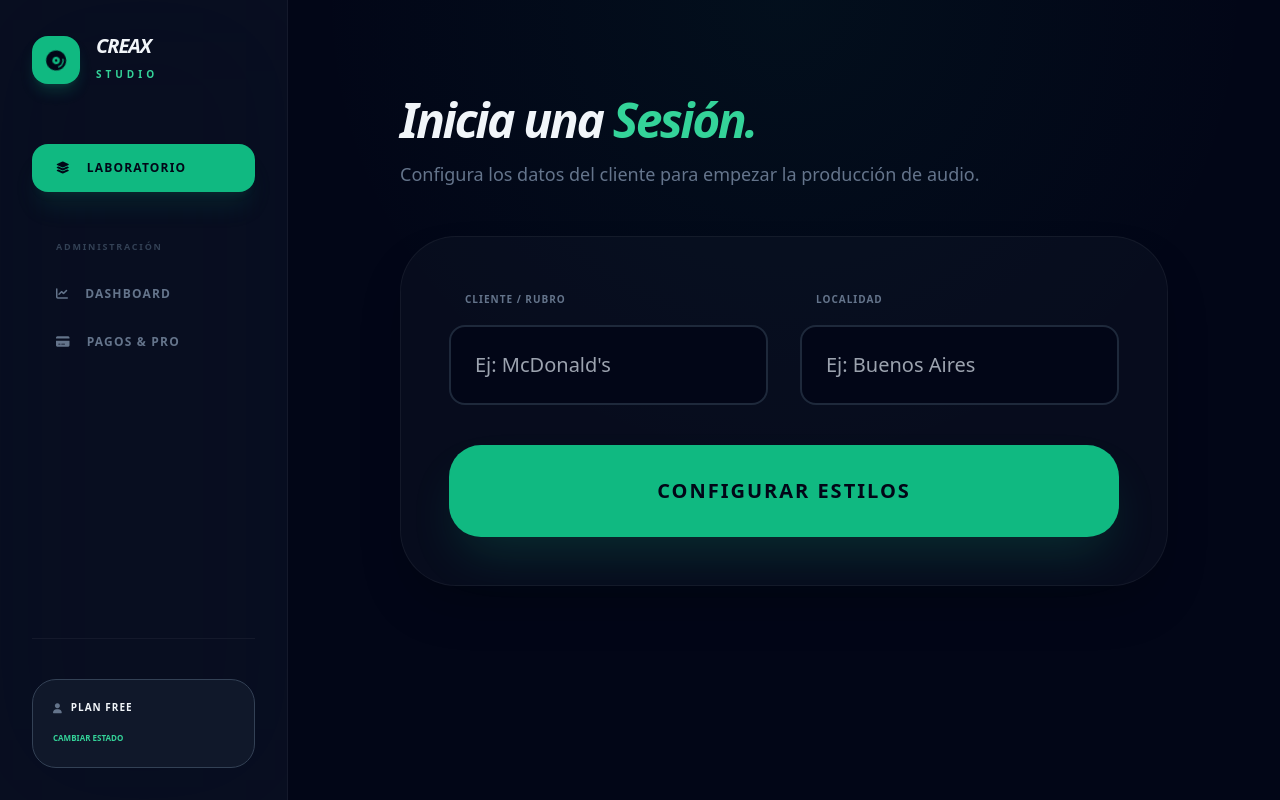
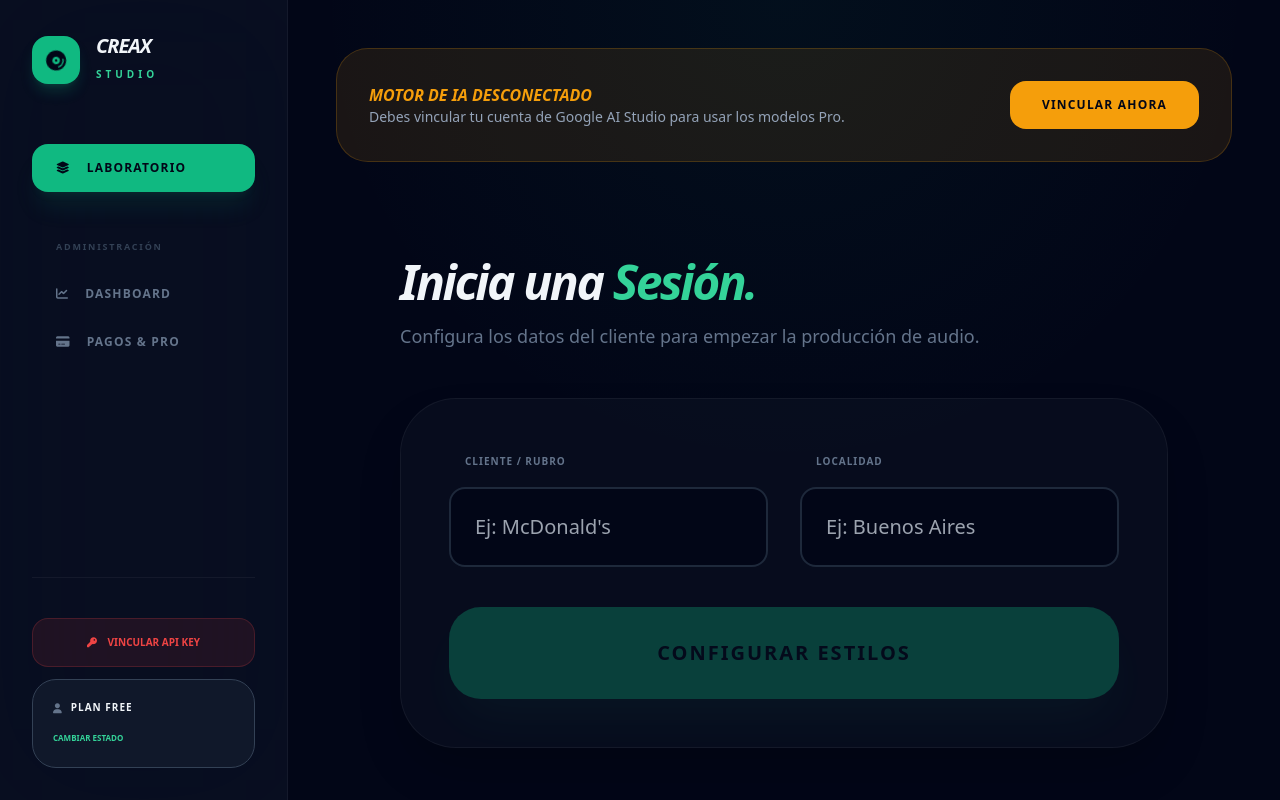
Before and after one commit to maikostudio/creax-radio-ai, a React (Vite) app: page / in a window 1280 px wide. Built offline with nearby package versions, Linux system fonts and the light colour scheme.

Commit message:
Add files via upload

```diff
--- a/App.tsx
+++ b/App.tsx
@@ -3,6 +3,19 @@ import React, { useState, useRef, useEffect } from 'react';
 import { GoogleGenAI, Modality } from "@google/genai";
 import { VIBES, SYSTEM_PROMPT, VOICES } from './constants';
 import { AdProject, AdScript, InterpretationStyle, AppView, AdminConfig, SavedProduction } from './types';
+
+// Extendemos window para las funciones de AI Studio
+// Fix: Use the standard AIStudio interface for window augmentation to avoid modifier conflicts
+declare global {
+  interface AIStudio {
+    hasSelectedApiKey: () => Promise<boolean>;
+    openSelectKey: () => Promise<void>;
+  }
+
+  interface Window {
+    aistudio: AIStudio;
+  }
+}
 
 // Utilidades de Audio Master
 function decodeBase64(base64: string) {
@@ -65,12 +78,10 @@ function audioBufferToWav(buffer: AudioBuffer): Blob {
 }
 
 const App: React.FC = () => {
-  // Navigation & Auth
   const [currentView, setCurrentView] = useState<AppView>('studio');
-  const [isAdmin, setIsAdmin] = useState(false);
   const [isPro, setIsPro] = useState(false);
+  const [hasKey, setHasKey] = useState(false);
 
-  // App Logic
   const [step, setStep] = useState(0);
   const [project, setProject] = useState<AdProject>({ category: '', location: '', vibe: 'litoral', briefing: '', type: 'ads', voiceId: 'Kore' });
   const [isGenerating, setIsGenerating] = useState(false);
@@ -78,26 +89,34 @@ const App: React.FC = () => {
   const [audioStatus, setAudioStatus] = useState('');
   const [error, setError] = useState<string | null>(null);
 
-  // Admin & Persistent State
   const [history, setHistory] = useState<SavedProduction[]>([]);
   const [adminConfig, setAdminConfig] = useState<AdminConfig>({
     merchantEmail: 'admin@creax.studio',
     currency: 'USD',
-    stripeKey: 'pk_test_creax_12345',
-    mercadoPagoKey: 'mp_test_987654',
+    stripeKey: '',
+    mercadoPagoKey: '',
     subscriptionPrice: 19.99
   });
 
-  // Recording State
   const [isRecording, setIsRecording] = useState(false);
   const [recordedAudioBase64, setRecordedAudioBase64] = useState<string | null>(null);
   const mediaRecorderRef = useRef<MediaRecorder | null>(null);
   const currentSourcesRef = useRef<AudioBufferSourceNode[]>([]);
 
   useEffect(() => {
+    const checkKey = async () => {
+      const selected = await window.aistudio.hasSelectedApiKey();
+      setHasKey(selected);
+    };
+    checkKey();
     const saved = localStorage.getItem('creax_history');
     if (saved) setHistory(JSON.parse(saved));
   }, []);
+
+  const handleLinkKey = async () => {
+    await window.aistudio.openSelectKey();
+    setHasKey(true);
+  };
 
   const saveProduction = (scripts: AdScript[]) => {
     const newItems: SavedProduction[] = scripts.map(s => ({
@@ -126,12 +145,14 @@ const App: React.FC = () => {
       };
       recorder.start();
       setIsRecording(true);
-    } catch (e) { setError("Error de Micrófono"); }
+    } catch (e) { setError("No se detectó el micrófono."); }
   };
 
   const generateScripts = async () => {
     setIsGenerating(true);
+    setError(null);
     try {
+      // Siempre crear una nueva instancia para capturar la última API KEY vinculada
       const ai = new GoogleGenAI({ apiKey: process.env.API_KEY });
       const prompt = SYSTEM_PROMPT
         .replace(/{type}/g, project.type)
@@ -143,13 +164,25 @@ const App: React.FC = () => {
       const contents: any[] = [{ parts: [{ text: prompt }] }];
       if (recordedAudioBase64) contents[0].parts.push({ inlineData: { data: recordedAudioBase64, mimeType: 'audio/webm' } });
 
-      const res = await ai.models.generateContent({ model: "gemini-3-flash-preview", contents, config: { responseMimeType: "application/json" } });
+      const res = await ai.models.generateContent({
+        model: "gemini-3-pro-preview", // Usamos Pro para máxima potencia creativa
+        contents,
+        config: { responseMimeType: "application/json" }
+      });
+
       const data = JSON.parse(res.text || "{}");
       const scriptsWithId = (data.scripts || []).map((s: any) => ({ ...s, id: Math.random().toString(36).substr(2, 9), createdAt: Date.now() }));
       setResults(scriptsWithId);
       saveProduction(scriptsWithId);
       setStep(3);
-    } catch (e) { setError("Error en Generación"); }
+    } catch (e: any) {
+      if (e.message?.includes("Requested entity was not found")) {
+        setError("Error de vinculación. Por favor, selecciona tu API Key de nuevo.");
+        setHasKey(false);
+      } else {
+        setError("Error en la conexión con el motor de IA. Reintenta en unos segundos.");
+      }
+    }
     finally { setIsGenerating(false); }
   };
 
@@ -160,7 +193,7 @@ const App: React.FC = () => {
       const ai = new GoogleGenAI({ apiKey: process.env.API_KEY });
       const tts = await ai.models.generateContent({
         model: "gemini-2.5-flash-preview-tts",
-        contents: [{ parts: [{ text: `Voz: ${style}. Texto: ${script.text}` }] }],
+        contents: [{ parts: [{ text: `Actúa como un locutor de radio. Estilo: ${style}. Texto: ${script.text}` }] }],
         config: {
           responseModalities: [Modality.AUDIO],
           speechConfig: { voiceConfig: { prebuiltVoiceConfig: { voiceName: project.voiceId as any } } }
@@ -180,7 +213,13 @@ const App: React.FC = () => {
       const mSrc = offlineCtx.createBufferSource();
       vSrc.buffer = voiceBuf; mSrc.buffer = musicBuf;
       const vG = offlineCtx.createGain(); const mG = offlineCtx.createGain();
-      mG.gain.setValueAtTime(0.1, 0); mG.gain.exponentialRampToValueAtTime(0.04, 1);
+
+      // Ducking Master
+      mG.gain.setValueAtTime(0.12, 0);
+      mG.gain.exponentialRampToValueAtTime(0.05, 0.8);
+      mG.gain.setValueAtTime(0.05, voiceBuf.duration - 0.5);
+      mG.gain.exponentialRampToValueAtTime(0.12, voiceBuf.duration);
+
       vSrc.connect(vG).connect(offlineCtx.destination);
       mSrc.connect(mG).connect(offlineCtx.destination);
       vSrc.start(0); mSrc.start(0);
@@ -188,9 +227,9 @@ const App: React.FC = () => {
       const blob = audioBufferToWav(rendered);
       const link = document.createElement('a');
       link.href = URL.createObjectURL(blob);
-      link.download = `CREAX_${script.title.replace(/\s/g, '_')}.wav`;
+      link.download = `CREAX_MASTER_${project.category.replace(/\s/g, '_')}.wav`;
       link.click();
-    } catch (e) { setError("Error en Descarga"); }
+    } catch (e) { setError("Error al procesar el audio master."); }
     finally { setAudioStatus(""); }
   };
 
@@ -230,7 +269,12 @@ const App: React.FC = () => {
           </div>
         </nav>
 
-        <div className="pt-10 border-t border-white/5">
+        <div className="pt-10 border-t border-white/5 space-y-3">
+           {!hasKey && (
+             <button onClick={handleLinkKey} className="w-full bg-red-500/10 text-red-500 border border-red-500/20 p-4 rounded-2xl text-[10px] font-black uppercase hover:bg-red-500/20 transition-all">
+                <i className="fas fa-key mr-2"></i> Vincular API Key
+             </button>
+           )}
            <div className={`p-5 rounded-3xl border ${isPro ? 'bg-amber-500/10 border-amber-500/30' : 'bg-slate-800/40 border-slate-700'}`}>
               <p className="text-[10px] font-black uppercase tracking-widest mb-2 flex items-center gap-2">
                 <i className={`fas ${isPro ? 'fa-crown text-amber-500' : 'fa-user text-slate-500'}`}></i>
@@ -246,6 +290,16 @@ const App: React.FC = () => {
 
         {currentView === 'studio' && (
           <div className="p-12 max-w-6xl mx-auto">
+            {!hasKey && (
+              <div className="mb-12 bg-amber-500/10 border border-amber-500/20 p-8 rounded-[2rem] flex items-center justify-between">
+                <div>
+                   <h3 className="font-black text-amber-500 uppercase italic">Motor de IA Desconectado</h3>
+                   <p className="text-slate-400 text-sm">Debes vincular tu cuenta de Google AI Studio para usar los modelos Pro.</p>
+                </div>
+                <button onClick={handleLinkKey} className="bg-amber-500 text-slate-950 px-8 py-4 rounded-2xl font-black text-xs uppercase tracking-widest hover:scale-105 transition-all">Vincular Ahora</button>
+              </div>
+            )}
+
             {step === 0 && (
               <div className="max-w-3xl mx-auto py-12 animate-in fade-in zoom-in-95 duration-500">
                 <h2 className="text-5xl font-black mb-4 italic tracking-tighter">Inicia una <span className="text-emerald-400">Sesión.</span></h2>
@@ -267,7 +321,13 @@ const App: React.FC = () => {
                       />
                     </div>
                   </div>
-                  <button onClick={() => setStep(1)} disabled={!project.category} className="w-full bg-emerald-500 text-slate-950 font-black py-8 rounded-[2rem] text-xl uppercase tracking-widest shadow-2xl shadow-emerald-500/20 hover:scale-[1.02] transition-all">Configurar Estilos</button>
+                  <button
+                    onClick={() => setStep(1)}
+                    disabled={!project.category || !hasKey}
+                    className="w-full bg-emerald-500 text-slate-950 font-black py-8 rounded-[2rem] text-xl uppercase tracking-widest shadow-2xl shadow-emerald-500/20 hover:scale-[1.02] transition-all disabled:opacity-30"
+                  >
+                    Configurar Estilos
+                  </button>
                 </div>
               </div>
             )}
@@ -334,7 +394,7 @@ const App: React.FC = () => {
                      <div className="flex gap-8 mt-12">
                         <button onClick={() => setStep(1)} className="flex-1 bg-slate-900 py-8 rounded-[2rem] font-black text-slate-500 hover:text-white transition-all uppercase text-sm tracking-widest">Casting</button>
                         <button
-                          onClick={generateScripts} disabled={isGenerating}
+                          onClick={generateScripts} disabled={isGenerating || !hasKey}
                           className="flex-[2] bg-gradient-to-r from-emerald-500 to-cyan-500 text-slate-950 font-black py-8 rounded-[2rem] text-xl uppercase tracking-widest shadow-2xl disabled:opacity-30"
                         >
                           {isGenerating ? <i className="fas fa-compact-disc animate-spin"></i> : "Generar Producción"}
@@ -351,7 +411,7 @@ const App: React.FC = () => {
                      <button onClick={() => setStep(0)} className="bg-emerald-500 text-slate-950 px-10 py-5 rounded-2xl font-black text-xs uppercase tracking-widest">Nueva Sesión</button>
                   </div>
                   <div className="grid gap-12">
-                    {results.map((s, i) => (
+                    {results.map((s) => (
                       <div key={s.id} className="bg-slate-900/60 p-16 rounded-[4.5rem] border border-white/5 relative overflow-hidden group">
                          <div className="flex flex-col lg:flex-row gap-16 relative z-10">
                             <div className="flex-1">
@@ -407,10 +467,6 @@ const App: React.FC = () => {
                    <div className="bg-slate-900/60 p-8 rounded-[2rem] border border-white/5 text-center min-w-[200px]">
                       <p className="text-[10px] font-black uppercase text-slate-500 mb-2">Total Producciones</p>
                       <span className="text-4xl font-black">{history.length}</span>
-                   </div>
-                   <div className="bg-emerald-500 p-8 rounded-[2rem] text-slate-950 text-center min-w-[200px]">
-                      <p className="text-[10px] font-black uppercase text-slate-950/60 mb-2">Ingresos Estimados</p>
-                      <span className="text-4xl font-black">${(history.length * 0.5).toFixed(2)}</span>
                    </div>
                 </div>
              </div>
@@ -468,22 +524,6 @@ const App: React.FC = () => {
                             value={adminConfig.merchantEmail} onChange={e => setAdminConfig({...adminConfig, merchantEmail: e.target.value})}
                           />
                        </div>
-                       <div className="grid grid-cols-2 gap-6">
-                          <div className="space-y-3">
-                            <label className="text-[10px] font-black uppercase text-slate-600 ml-4">Stripe Public Key</label>
-                            <input
-                              type="text" className="w-full bg-slate-950 border-2 border-slate-800 p-6 rounded-2xl focus:border-emerald-500 outline-none"
-                              value={adminConfig.stripeKey} onChange={e => setAdminConfig({...adminConfig, stripeKey: e.target.value})}
-                            />
-                          </div>
-                          <div className="space-y-3">
-                            <label className="text-[10px] font-black uppercase text-slate-600 ml-4">MercadoPago Access Token</label>
-                            <input
-                              type="text" className="w-full bg-slate-950 border-2 border-slate-800 p-6 rounded-2xl focus:border-emerald-500 outline-none"
-                              value={adminConfig.mercadoPagoKey} onChange={e => setAdminConfig({...adminConfig, mercadoPagoKey: e.target.value})}
-                            />
-                          </div>
-                       </div>
                     </div>
                  </div>
 
```
